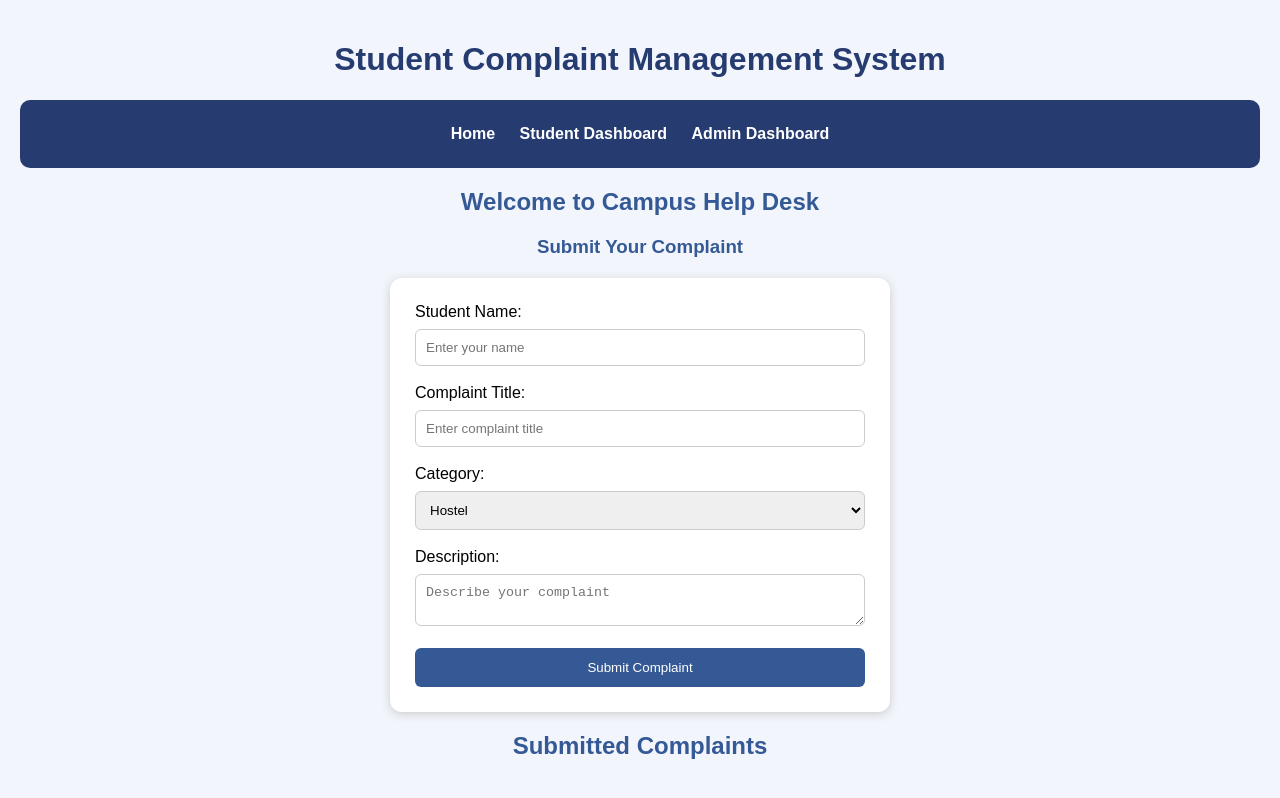
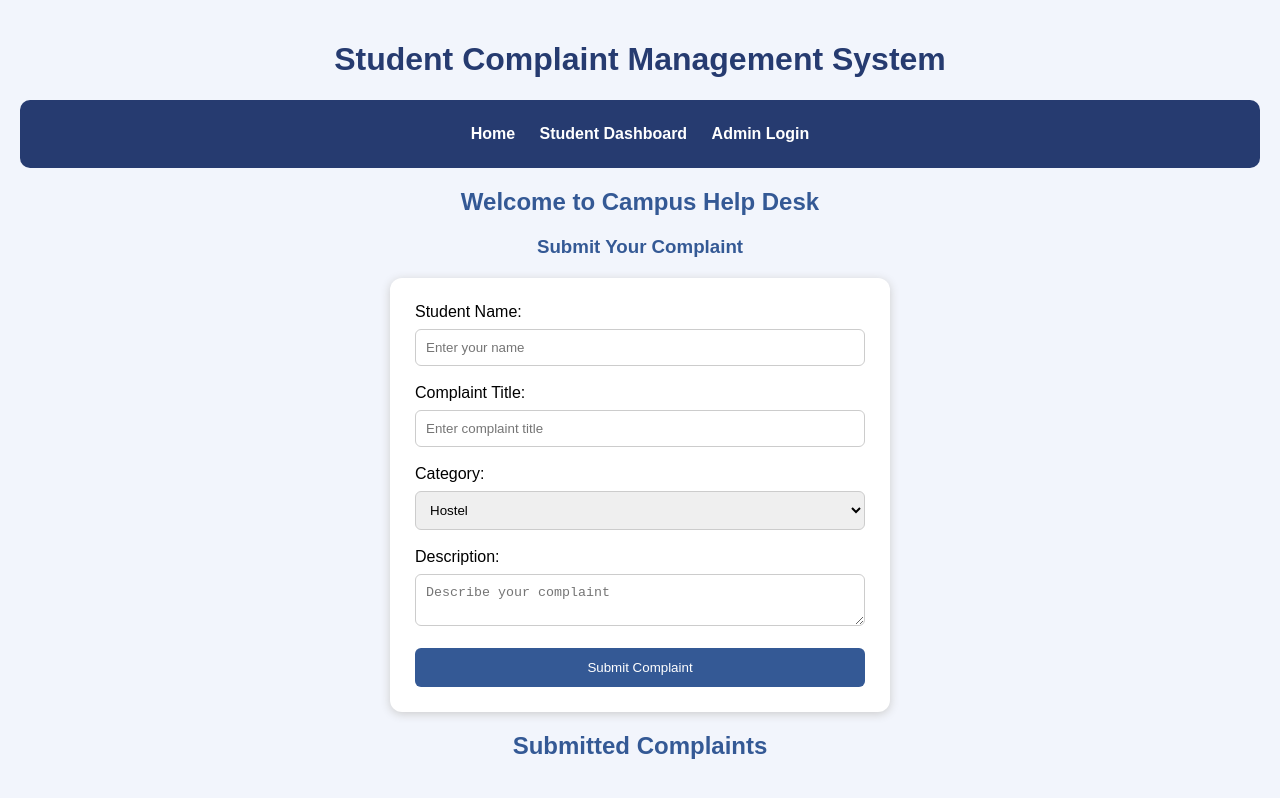
Before and after one commit to spoorthispoorthi88845-ctrl/Complaint-Management, a plain HTML site: page index.html in a window 1280 px wide. Drawn offline with Linux system fonts and the light colour scheme.

Commit message:
Update index.html

```diff
--- a/index.html
+++ b/index.html
@@ -12,7 +12,7 @@
 <nav>
     <a href="index.html">Home</a>
     <a href="student.html">Student Dashboard</a>
-    <a href="admin.html">Admin Dashboard</a>
+    <a href="login.html">Admin Login</a>
 </nav>
 
 
```
